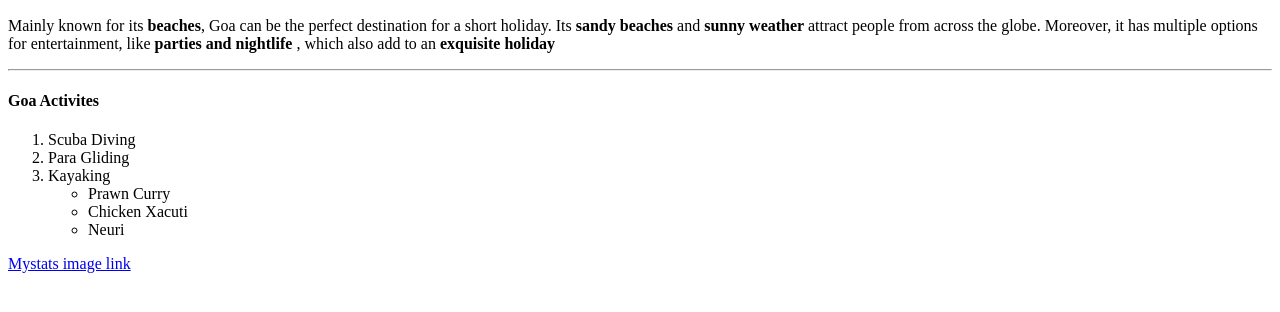
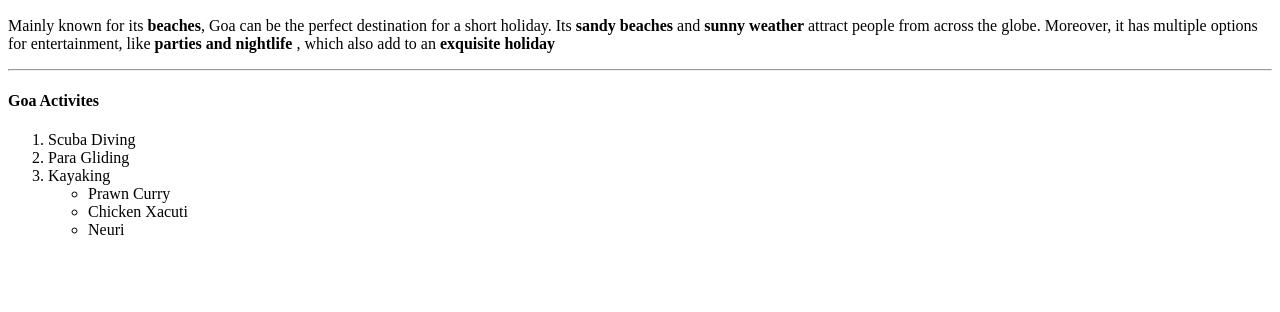
Before and after one commit to 44-563-WebApps-F23/44563-webapps-f23-assignment3-Akhil2402, a plain HTML site: page index.html in a window 1280 px wide. Shown: the part 110-422 px from the top of the page. Drawn offline with Linux system fonts and the light colour scheme.

Commit message:
modified

```diff
--- a/index.html
+++ b/index.html
@@ -23,5 +23,3 @@
     <li> Neuri </li>
 </ul>
 </ol>
-<a href= "Mystats.html" target="_blank"> Mystats image link </a>
-</head>
```
